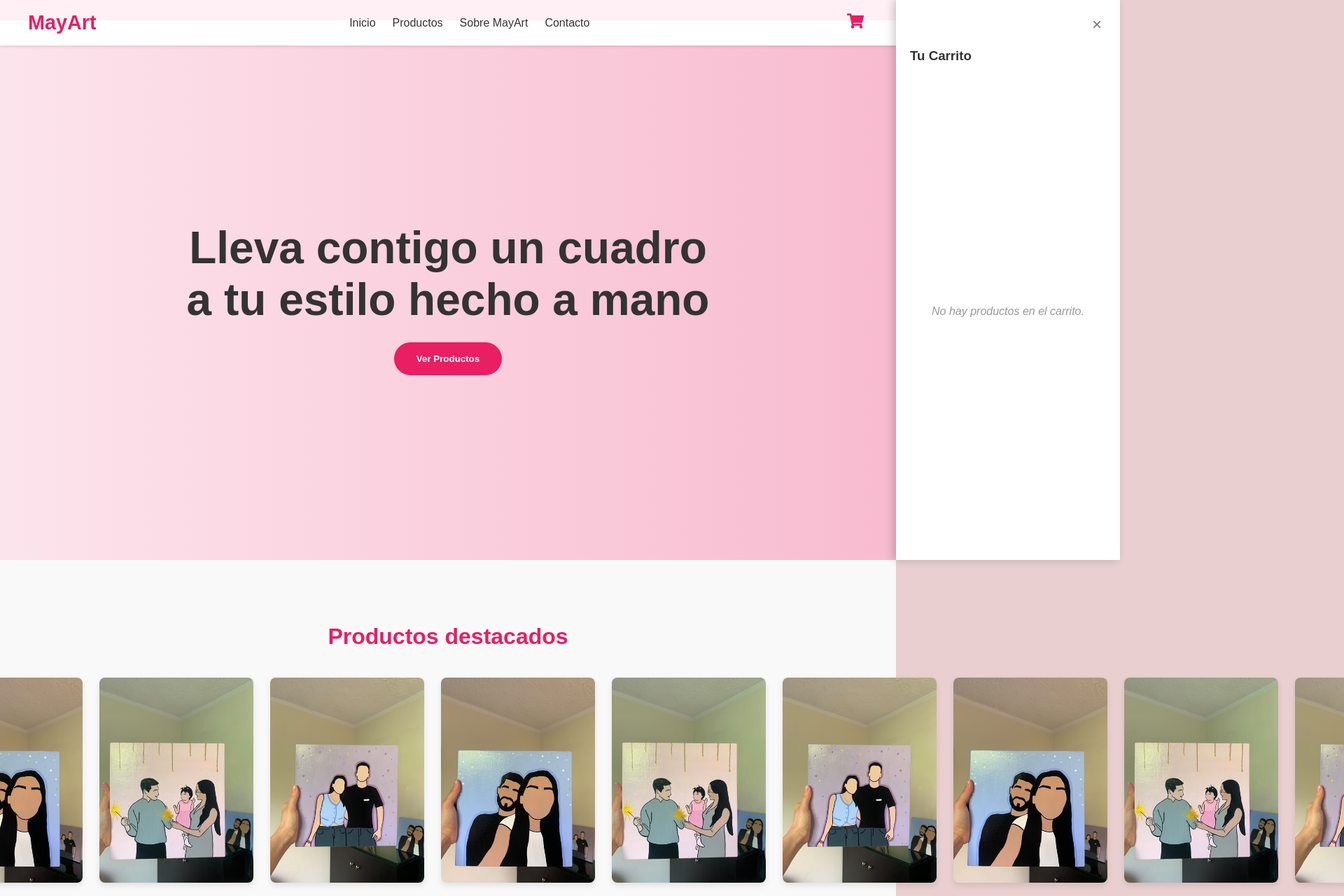
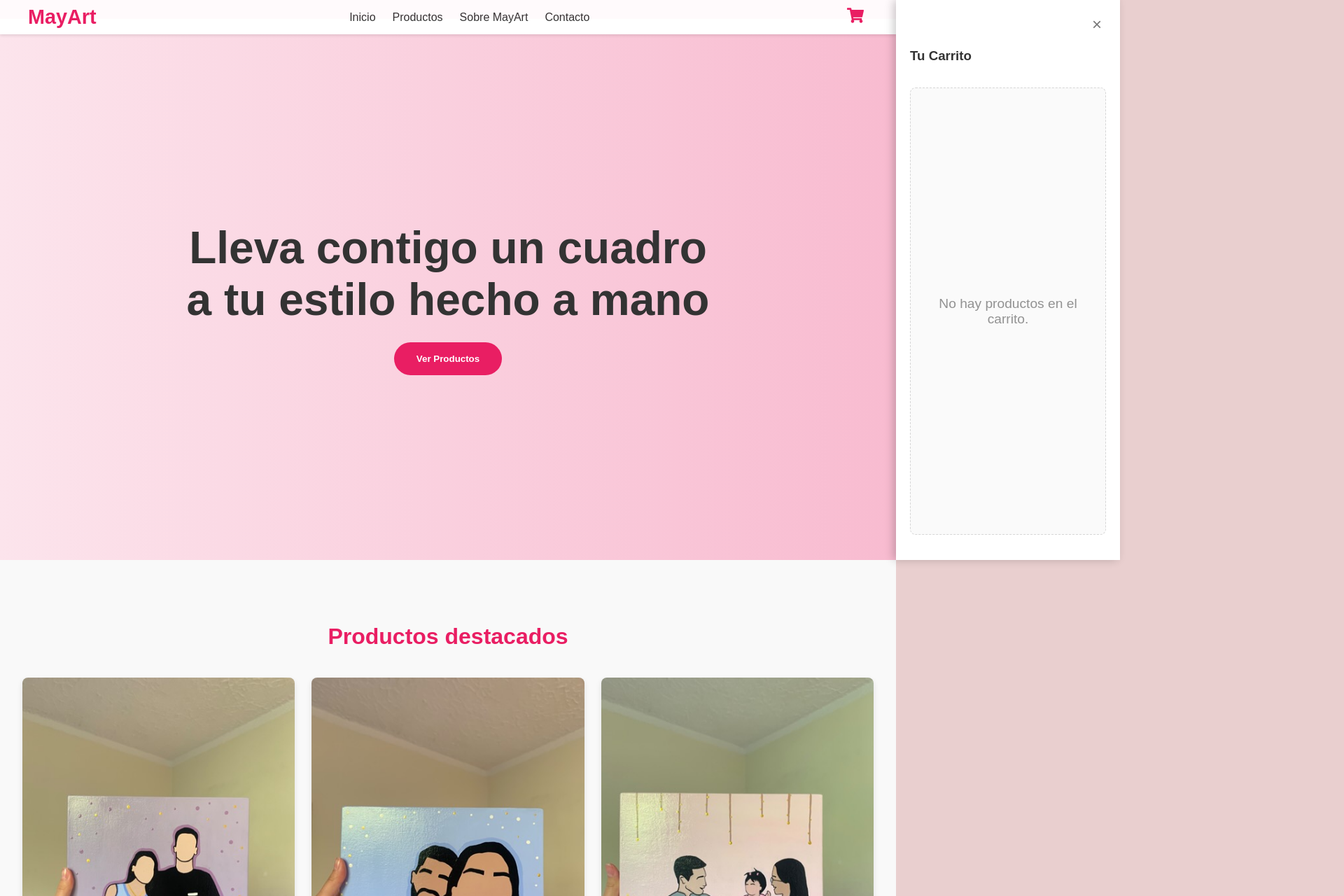
Before and after one commit to elkinvega21/entre-hilos, a React (Create React App) app: page / in a window 1280 px wide. Shown: the top 1280 px of the page at 70% size, 1920 px wide, since content can reach past the window. Built offline with nearby package versions, Linux system fonts and the light colour scheme.

Commit message:
Primera versión de la tienda Entre Hilos

```diff
--- a/src/App.css
+++ b/src/App.css
@@ -46,7 +46,11 @@ a {
   top: 0;
   width: 100%;
   background: #fff;
-  padding: 1rem 2rem;
+  /* padding: 1rem 2rem; Probablemente este padding vertical es la causa */
+  padding-top: 0.5rem; /* Intenta reducir el padding superior */
+  padding-bottom: 0.5rem; /* Intenta reducir el padding inferior */
+  padding-left: 2rem;
+  padding-right: 2rem;
   box-shadow: 0 2px 4px rgba(0, 0, 0, 0.1);
   transition: transform 0.3s, opacity 0.3s;
   z-index: 1001;
@@ -57,11 +61,17 @@ a {
   display: flex;
   justify-content: space-between;
   align-items: center;
+  /* padding: 0.5rem 0; Si el contenido tiene padding, podrías reducirlo también */
+  padding-top: 0;
+  padding-bottom: 0;
 }
 .logo {
   font-size: 1.8rem;
   font-weight: bold;
   color: #e91e63;
+  /* margin: 0; Asegúrate de que no haya márgenes verticales innecesarios */
+  margin-top: 0;
+  margin-bottom: 0;
 }
 .menu-toggle {
   display: none;
@@ -77,11 +87,19 @@ a {
 .nav-links.open {
   display: flex;
 }
+.nav-links a {
+  /* padding: 0.5rem 0; Reduce el padding vertical de los enlaces si es necesario */
+  padding-top: 0.25rem;
+  padding-bottom: 0.25rem;
+}
 .nav-contact {
   background: #fce4ec;
   color: #e91e63;
   padding: 0.5rem 1rem;
   border-radius: 5px;
+  /* margin: 0; Asegúrate de que no haya márgenes verticales innecesarios */
+  margin-top: 0;
+  margin-bottom: 0;
 }
 .cart-icon {
   background: none;
@@ -90,6 +108,9 @@ a {
   color: #e91e63;
   position: relative;
   cursor: pointer;
+  /* margin: 0; Asegúrate de que no haya márgenes verticales innecesarios */
+  margin-top: 0;
+  margin-bottom: 0;
 }
 .cart-count {
   position: absolute;
@@ -485,57 +506,14 @@ a {
   display: flex;
   align-items: center;
   justify-content: center;
-  color: #999;
-  font-style: italic;
+  text-align: center;
+  color: #777;
+  font-size: 1.2rem;
+  padding: 2rem;
+  background: #f9f9f9;
+  border-radius: 8px;
+  margin: 1rem 0;
+  border: 1px dashed #ccc;
+  opacity: 0.8;
+  transition: opacity 0.3s;
 }
-
-/* — Modal formulario — */
-.modal-backdrop {
-  position: fixed;
-  inset: 0;
-  background: rgba(0, 0, 0, 0.5);
-  display: flex;
-  align-items: center;
-  justify-content: center;
-  z-index: 1002;
-}
-.modal {
-  background: #fff;
-  padding: 2rem;
-  border-radius: 8px;
-  max-width: 400px;
-  width: 90%;
-}
-.modal h2 {
-  margin-top: 0;
-  color: #e91e63;
-}
-.modal form {
-  display: flex;
-  flex-direction: column;
-  gap: 1rem;
-}
-.modal label {
-  display: flex;
-  flex-direction: column;
-  font-size: 0.9rem;
-  color: #333;
-}
-.modal input,
-.modal select {
-  padding: 0.5rem;
-  border: 1px solid #ccc;
-  border-radius: 4px;
-}
-.btn-primary.finalizar {
-  background: #e91e63;
-  color: #fff;
-  border: none;
-  padding: 0.75rem;
-  border-radius: 25px;
-  cursor: pointer;
-  transition: background 0.3s;
-}
-.btn-primary.finalizar:hover {
-  background: #c2185b;
-}
--- a/src/App.js
+++ b/src/App.js
@@ -44,7 +44,7 @@ function App() {
     requestAnimationFrame(raf);
 
     const tl = gsap.timeline();
-    if (bannerVisible) tl.from('.banner', { y: -50, opacity: 0, duration: 0.5 });
+    if (bannerVisible) tl.from('.banner', { y: -50, opacity: 0, duration: 1.5 });
     tl.from(navbarRef.current, { y: -80, opacity: 0, duration: 0.5 }, bannerVisible ? '-=0.2' : 0);
     if (heroImageRef.current) tl.from(heroImageRef.current, { x: '20%', opacity: 0, duration: 1.5 }, bannerVisible ? '-=0.5' : 0.2);
 
@@ -58,14 +58,20 @@ function App() {
     if (carouselRef.current) {
       const track = carouselRef.current.querySelector('.carousel-track');
       const items = Array.from(track.children);
-      const trackWidth = track.scrollWidth;
-      let x = 0;
-      const speed = 3;
-      items.forEach(item => track.appendChild(item.cloneNode(true)));
-      gsap.ticker.add(() => {
-        x -= speed;
-        if (x <= -trackWidth) x += trackWidth;
-        track.style.transform = `translateX(${x}px)`;
+      const itemWidth = items[0]?.offsetWidth || 0;
+      const totalWidth = itemWidth * items.length;
+      const containerWidth = carouselRef.current.offsetWidth;
+      const distanceToStop = Math.max(0, totalWidth - containerWidth); // Asegurarse de no desplazar negativamente si el contenido es menor que el contenedor
+
+      gsap.to(track, {
+        x: `-${distanceToStop}px`,
+        duration: 10, // Ajusta la duración según la velocidad deseada
+        ease: 'linear',
+        repeat: 0, // No repetir la animación
+        onComplete: () => {
+          // Opcional: Puedes agregar alguna acción al finalizar la animación
+          console.log('Animación del carrusel completada.');
+        }
       });
     }
 
@@ -159,13 +165,14 @@ function App() {
       <section className="carousel-section" ref={carouselRef}>
         <h2>Productos destacados</h2>
         <div className="carousel-track">
-          {[1, 2, 3, 1, 2, 3].map((n, i) => (
-            <div className="carousel-item" key={i}>
+          {[1, 2, 3].map((n) => (
+            <div className="carousel-item" key={n}>
               <img src={`/images/imagescuadro${n}.jpg`} alt={`Destacado ${n}`} />
             </div>
           ))}
         </div>
       </section>
+
 
       <section id="nuestros-productos" className="productos-section">
         <div className="productos-container">
```
